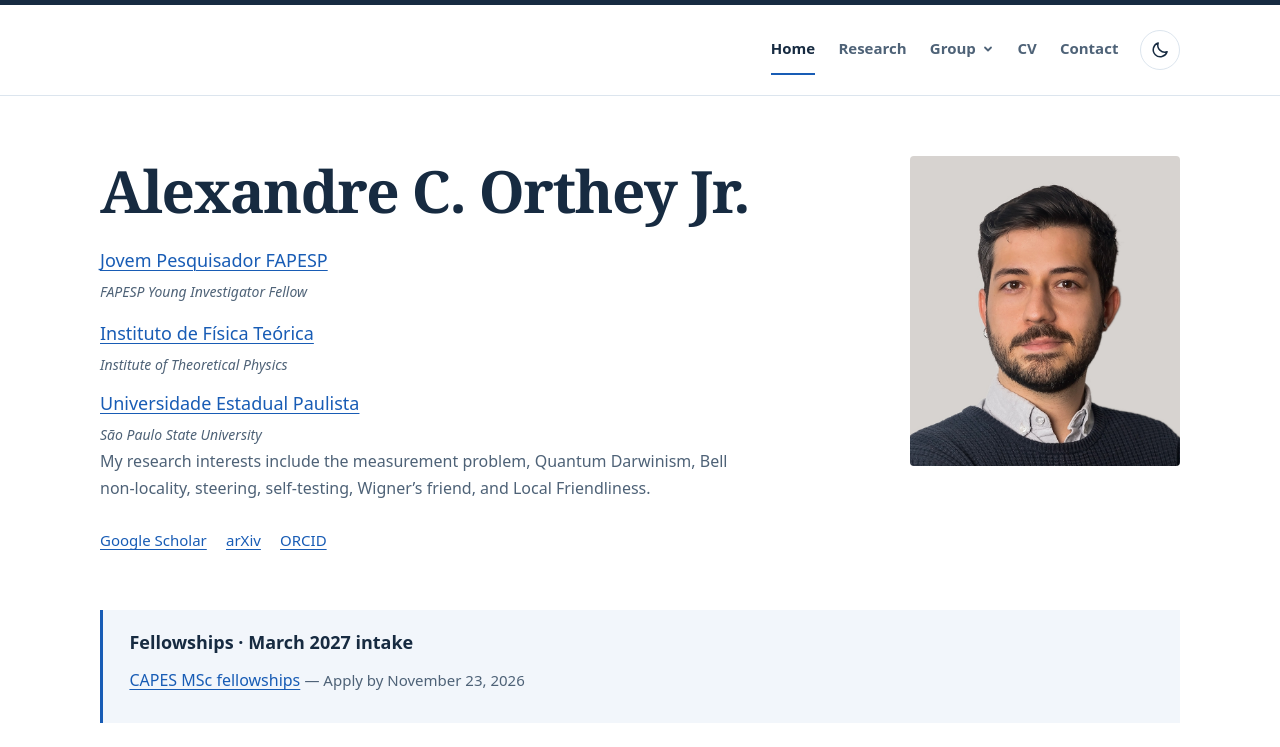
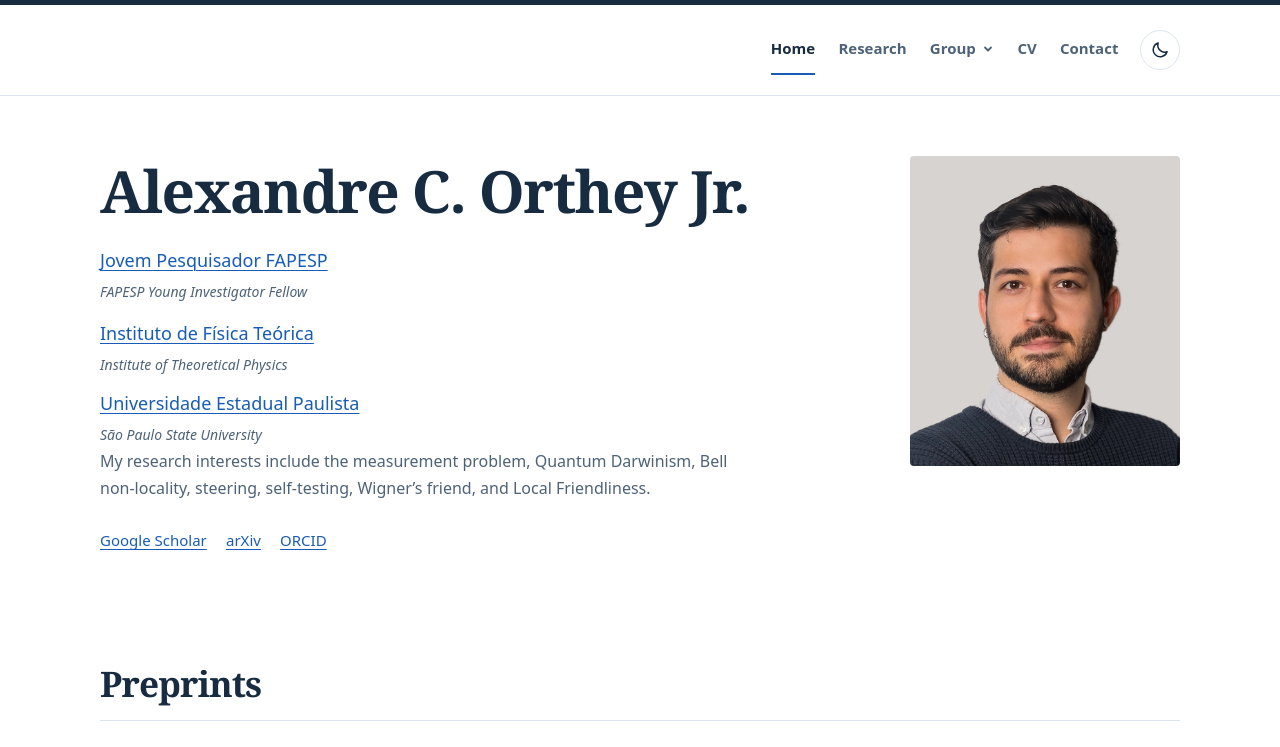
Before and after one commit to orthey/orthey.github.io, a plain HTML site: page index.html in a window 1280 px wide. Shown: the top 747 px of the page. Drawn offline with Linux system fonts and the light colour scheme.

Commit message:
Remove expired CAPES MSc fellowship advertisement

```diff
--- a/index.html
+++ b/index.html
@@ -87,12 +87,6 @@
         <div class="profile-links"><a href="https://scholar.google.com/citations?hl=en&amp;user=_CFKh98AAAAJ&amp;view_op=list_works&amp;sortby=pubdate">Google Scholar</a> <a href="https://arxiv.org/a/orthey_a_1.html">arXiv</a> <a href="https://orcid.org/0000-0001-8111-3944">ORCID</a></div>
       </div>
       <div class="hero-photo"><img class="portrait" src="assets/images/alexandre-orthey.jpg?v=20c31b17df38" alt="Alexandre C. Orthey Jr." width="270" height="310"></div>
-    </section>
-
-    <!-- OPPORTUNITIES: update these dates when a call changes. -->
-    <section class="opportunities" aria-labelledby="opportunities-title">
-      <h2 id="opportunities-title">Fellowships · March 2027 intake</h2>
-      <p><a href="https://www.ift.unesp.br/#!/pesquisa/ingresso/">CAPES MSc fellowships</a> <span class="deadline">— Apply by November 23, 2026</span></p>
     </section>
 
     <section class="section" aria-labelledby="preprints-title">
@@ -259,7 +253,7 @@
   </main>
   <footer class="site-footer">
     <div class="wrap footer-inner">
-      <p>© Alexandre C. Orthey Jr. <span aria-hidden="true">·</span> Last updated: November 17, 2026</p>
+      <p>© Alexandre C. Orthey Jr. <span aria-hidden="true">·</span> Last updated: November 25, 2026</p>
       <div class="footer-links"><a href="https://www.ift.unesp.br/#!/en">IFT UNESP</a> <a href="https://orcid.org/0000-0001-8111-3944">ORCID</a> <a href="contact.html">Contact</a></div>
     </div>
   </footer>
```
